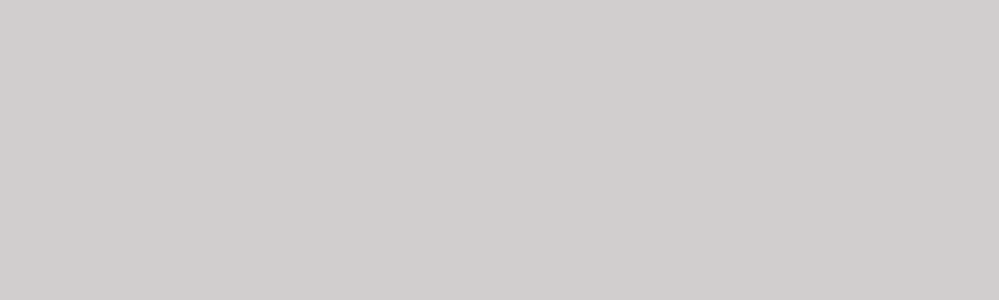
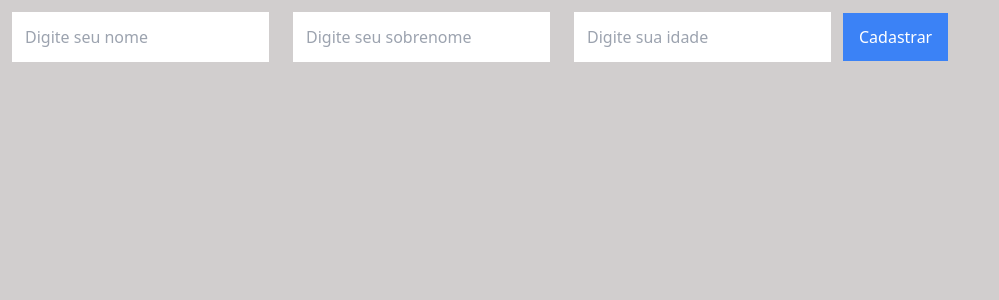
Before and after one commit to Diones25/react-b7web, a React (Vite) app: page / in a window 1280 px wide. Shown: the top 300 px of the page, without its empty margins (0-999 px from the left). Built offline with nearby package versions, Linux system fonts and the light colour scheme.

Commit message:
Usando Zod no Formulário

```diff
--- a/src/App.tsx
+++ b/src/App.tsx
@@ -1,25 +1,42 @@
-import { z } from 'zod';
+import { zodResolver } from "@hookform/resolvers/zod";
+import { useForm } from "react-hook-form"
+import { SignUpFormSchema } from "./schemas/SignUpFormSchema";
+
 
 const Page = () => {
-
-  const SignUpForm = z.object({
-    name: z.string().min(2).max(20),
-    lastName: z.string().min(2).optional(),
-    age: z.number().min(18)
+  const { register, handleSubmit } = useForm({
+    resolver: zodResolver(SignUpFormSchema)
   });
 
-  type SignUpObject = z.infer<typeof SignUpForm>;
-
-  const obj: SignUpObject = {
-    name: 'Diones',
-    lastName: 'Alves',
-    age: 18
+  const handleSignUpForm = () => {
+    alert('vai enviar')
   }
 
   return (
     <>
       <div className="container mx-auto">
-
+        <form onSubmit={handleSubmit(handleSignUpForm)}>
+          <input
+            {...register('name')}
+            className="border border-white p-3 m-3 text-black"
+            placeholder="Digite seu nome"
+          />
+          <input
+            {...register('lastName')}
+            className="border border-white p-3 m-3 text-black"
+            placeholder="Digite seu sobrenome"
+          />
+          <input
+            {...register('age', { valueAsNumber: true })}
+            className="border border-white p-3 m-3 text-black"
+            placeholder="Digite sua idade"
+          />
+          <input
+            type="submit"
+            value="Cadastrar"
+            className="bg-blue-500 px-4 py-3"
+          />
+        </form>
       </div>
     </>
   )
--- /dev/null
+++ b/src/schemas/SignUpFormSchema.ts
@@ -0,0 +1,7 @@
+import { z } from 'zod';
+
+export const SignUpFormSchema = z.object({
+  name: z.string().min(2).max(20),
+  lastName: z.string().optional(),
+  age: z.number().min(18)
+});
```
